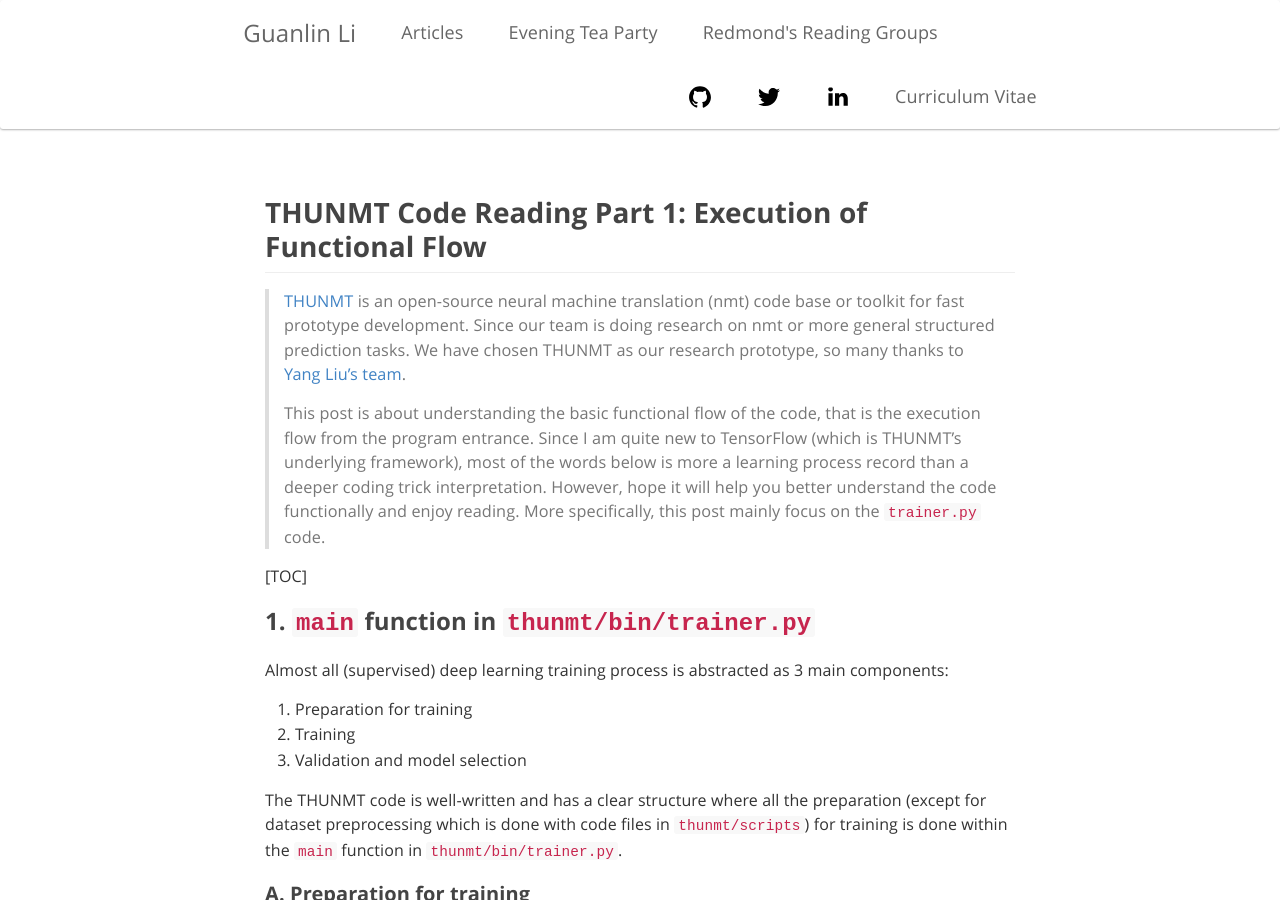
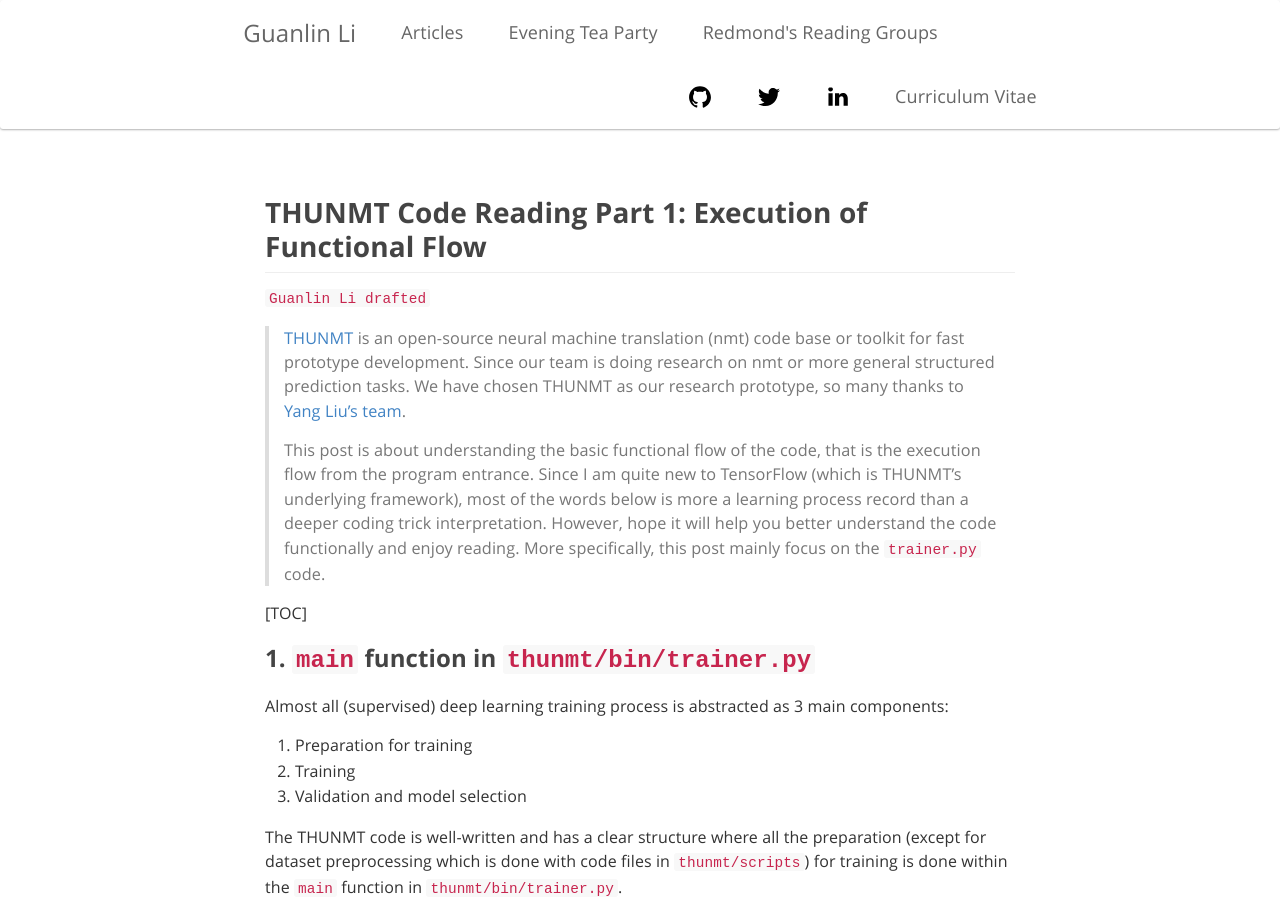
Before and after one commit to Epsilon-Lee/Epsilon-Lee.github.io, a Jekyll site: the page built from _posts/redmond_rg/2018-01-30-THUNMT-Code-Reading-1.md, in a window 1280 px wide and 900 px high. Built offline with Jekyll 4.4.1, drawn with Linux system fonts in a browser that asks for light colours; nearby versions of some CDN libraries; some web fonts are replaced; comment, search, counter and statistics services are not loaded.

Commit message:
add author

```diff
--- a/_posts/redmond_rg/2018-01-30-THUNMT-Code-Reading-1.md
+++ b/_posts/redmond_rg/2018-01-30-THUNMT-Code-Reading-1.md
@@ -4,6 +4,8 @@ title: "THUNMT Code Reading Part 1: Execution of Functional Flow"
 author: Guanlin Li
 tag: redmond_rg
 ---
+
+`Guanlin Li drafted`
 
 > [THUNMT](https://github.com/thumt/THUMT) is an open-source neural machine translation (nmt) code base or toolkit for fast prototype development. Since our team is doing research on nmt or more general structured prediction tasks. We have chosen THUNMT as our research prototype, so many thanks to [Yang Liu's team](http://nlp.csai.tsinghua.edu.cn/~ly/).
 >
```
